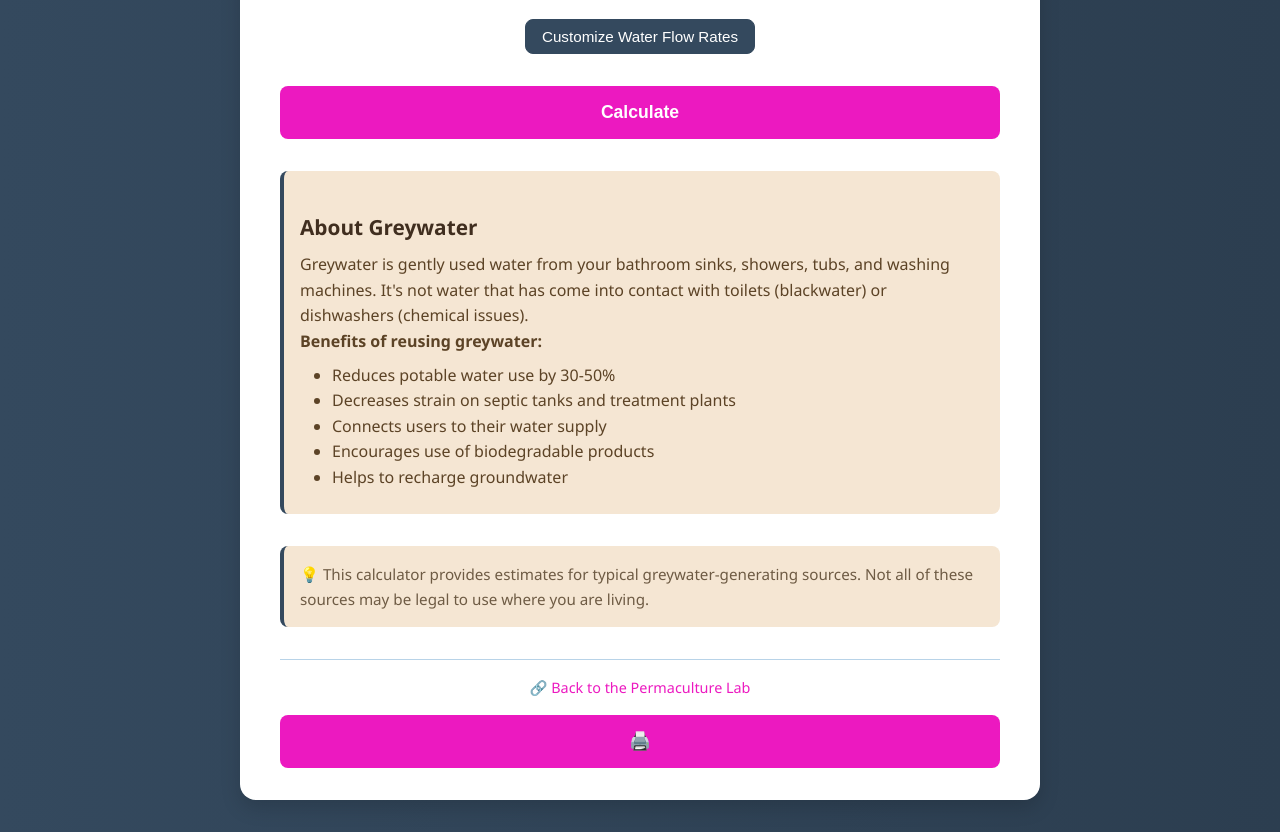
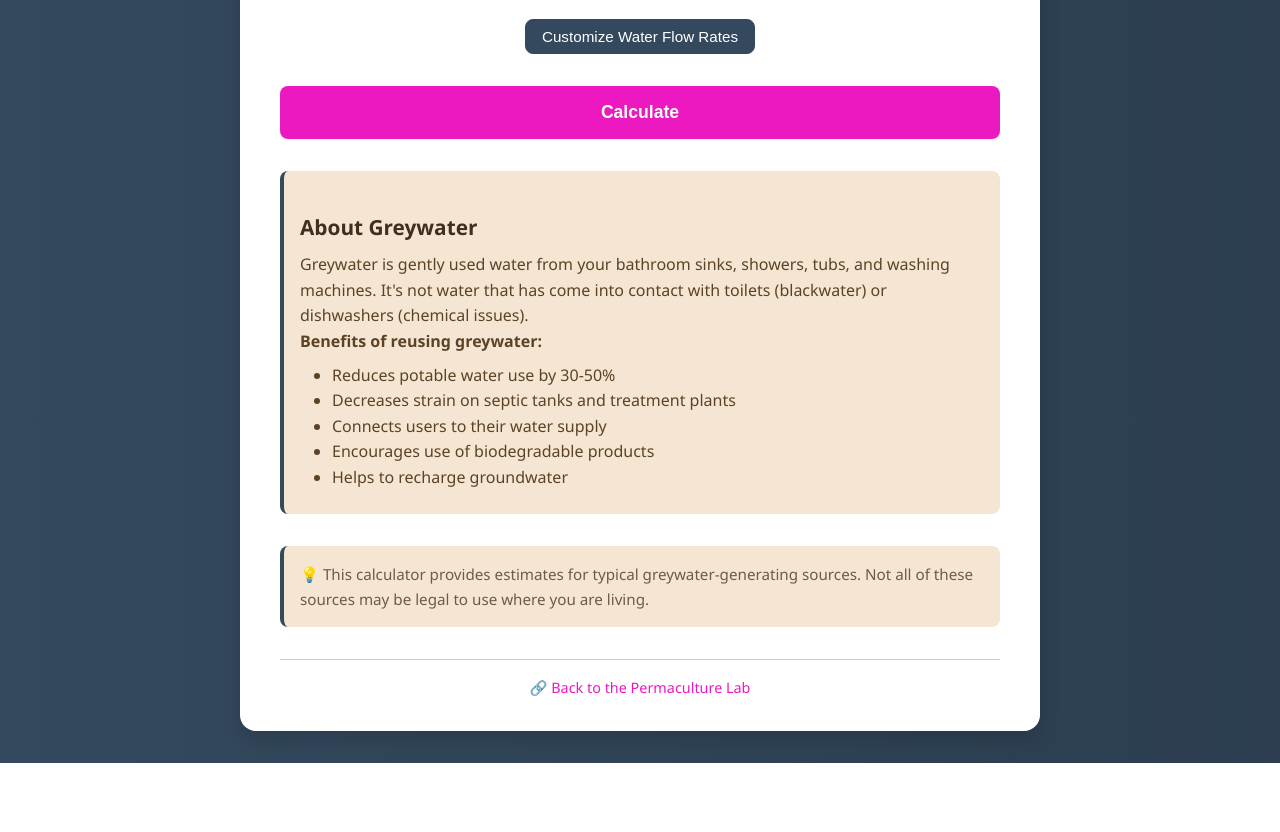
Before and after one commit to welcometherain/greywater, a plain HTML site: page index.html in a window 1280 px wide. Shown: the part 849-1681 px from the top of the page. After the commit the page ends 1612 px from the top, so only its background shows below. Drawn offline with Linux system fonts and the light colour scheme.

Commit message:
Update index.html

```diff
--- a/index.html
+++ b/index.html
@@ -115,8 +115,6 @@
       🔗 <a href="https://www.thepermaculturelab.com/greywater" target="_blank">Back to the Permaculture Lab</a>
     </div>
 
-    <!-- Print button -->
-    <button class="print-button" onclick="window.print()" aria-label="Print this page">🖨️</button>
   </div>
 
   <script src="script.js"></script>
```
